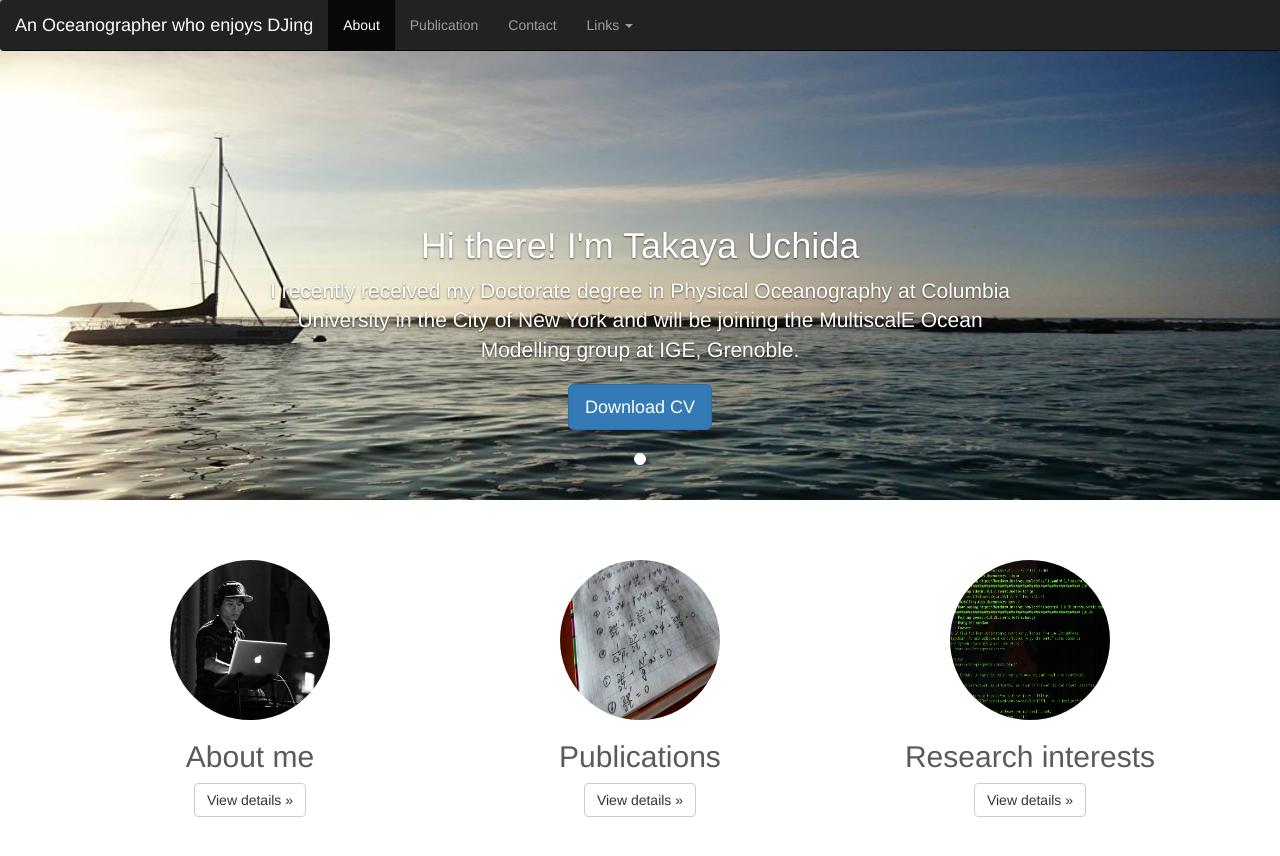
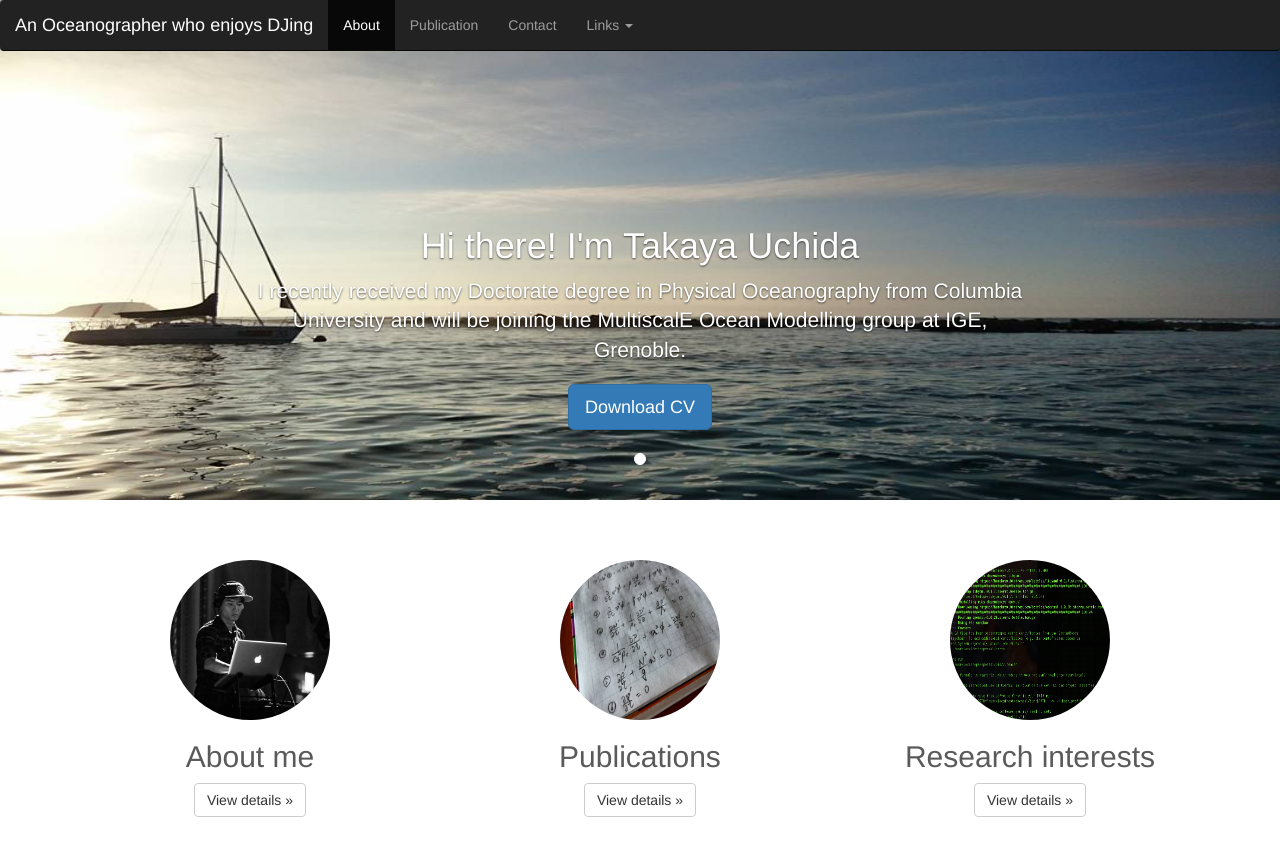
Before and after one commit to roxyboy/roxyboy.github.io, a Jekyll site: the page built from index.html, in a window 1280 px wide and 900 px high. Shown: the top 856 px of the window. Built offline with Jekyll 4.4.1, drawn with Linux system fonts in a browser that asks for light colours.

Commit message:
Update carousel.html

```diff
--- a/_includes/carousel.html
+++ b/_includes/carousel.html
@@ -12,7 +12,7 @@
           <div class="container">
             <div class="carousel-caption">
               <h1>Hi there! I'm Takaya Uchida</h1>
-              <p>I recently received my Doctorate degree in Physical Oceanography at Columbia University in the City of New York and will be joining the MultiscalE Ocean Modelling group at IGE, Grenoble.</p>
+              <p>I recently received my Doctorate degree in Physical Oceanography from Columbia University and will be joining the MultiscalE Ocean Modelling group at IGE, Grenoble.</p>
               <p><a class="btn btn-lg btn-primary" href="../img/resume.pdf" role="button">Download CV</a></p>
             </div>
           </div>
```
